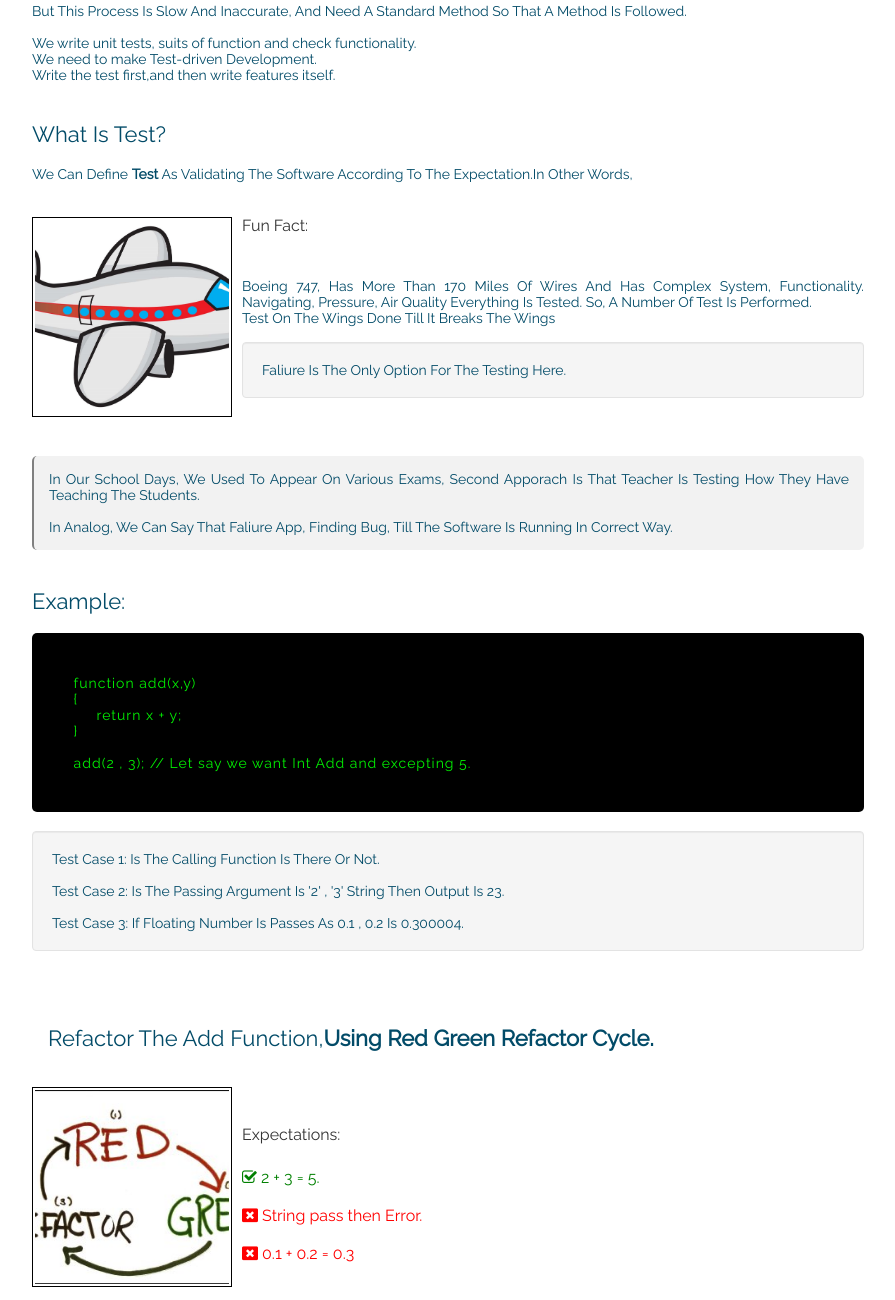
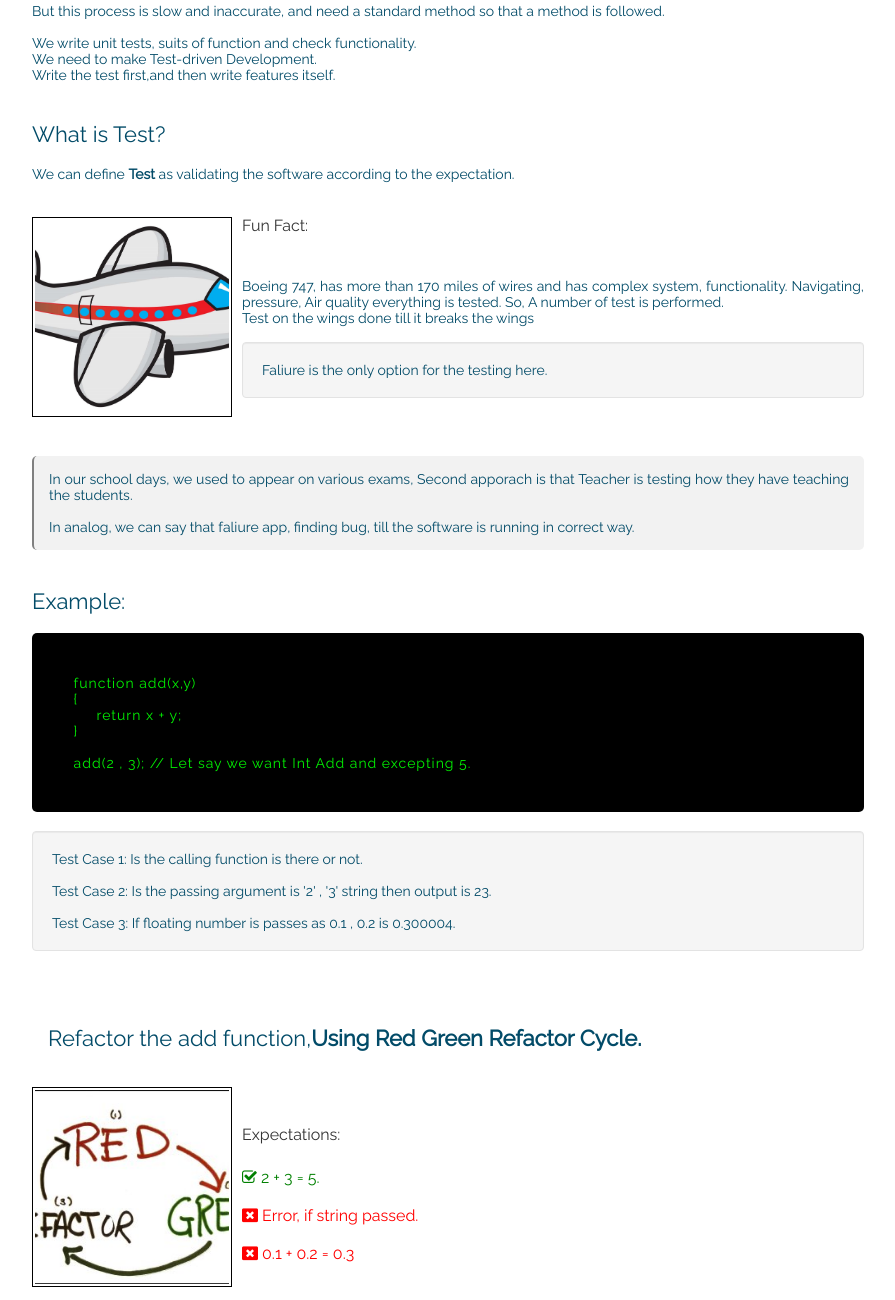
Before and after one commit to arpitprojects/TechnicalBlog, a website: page index.html in a window 1280 px wide. Shown: the part 440-1740 px from the top of the page, without its empty margins (192-1087 px from the left). Drawn offline with Linux system fonts and the light colour scheme.

Commit message:
Next Commit

```diff
--- a/index.html
+++ b/index.html
@@ -2,7 +2,7 @@
 <html>
     <head>
         <title>
-            Twitter Tweets.
+            Javascript Testing
         </title>
         <!-- All meta Tags-->
         <meta charset="UTF-8">
@@ -17,7 +17,7 @@
         <meta property="og:image:width" content="300" />
         <meta property="og:image:height" content="300" />
         <!--End of all the Meta tags-->
-        <link rel="shortcut icon" href="https://twitter.com/favicon.ico" type="image/x-icon">
+        <link rel="shortcut icon" href="resources/img/favicon.ico" type="image/x-icon">
         <!--All icons-->
         <link rel="stylesheet" href="https://maxcdn.bootstrapcdn.com/font-awesome/4.7.0/css/font-awesome.min.css"/>
         <!--End of the all icons-->
@@ -125,7 +125,7 @@
             <br /><br />
             <p class="subtopic">What is Test?</p>
             <br />
-            <p class="subtopic-det">We can define <span class="bold">Test</span> as validating the software according to the expectation.In other words,</p>
+            <p class="subtopic-det">We can define <span class="bold">Test</span> as validating the software according to the expectation.</p>
             <br />
             <div class="media">
                 <div class="media-left media-middle">
@@ -196,7 +196,7 @@
                     <p class="subtopic-det">
                     <p style="color:green;"><i class="fa fa-check-square-o"></i> 2 + 3 = 5. </p>
                     <br />
-                    <p style="color:red;"><i class="fa fa-window-close"></i> String pass then Error. </p>
+                    <p style="color:red;"><i class="fa fa-window-close"></i> Error, if string passed. </p>
                     <br />
                     <p style="color:red;"><i class="fa fa-window-close"></i> 0.1 + 0.2 = 0.3 </p>
                     <br />
--- a/resources/css/main.css
+++ b/resources/css/main.css
@@ -194,14 +194,14 @@ header{
     font-size:22px;
     color:#024b68;
     font-weight:300;
-    text-transform: capitalize;
+
 }
 .subtopic-det{
     font-family: 'Raleway' , sans-serif;
     font-size:14px;
     color:#024b68;
     font-weight:300;
-    text-transform: capitalize;
+
 
     text-align: justify;
 }
```
Also changed, not shown: resources/img/favicon.ico (added).
